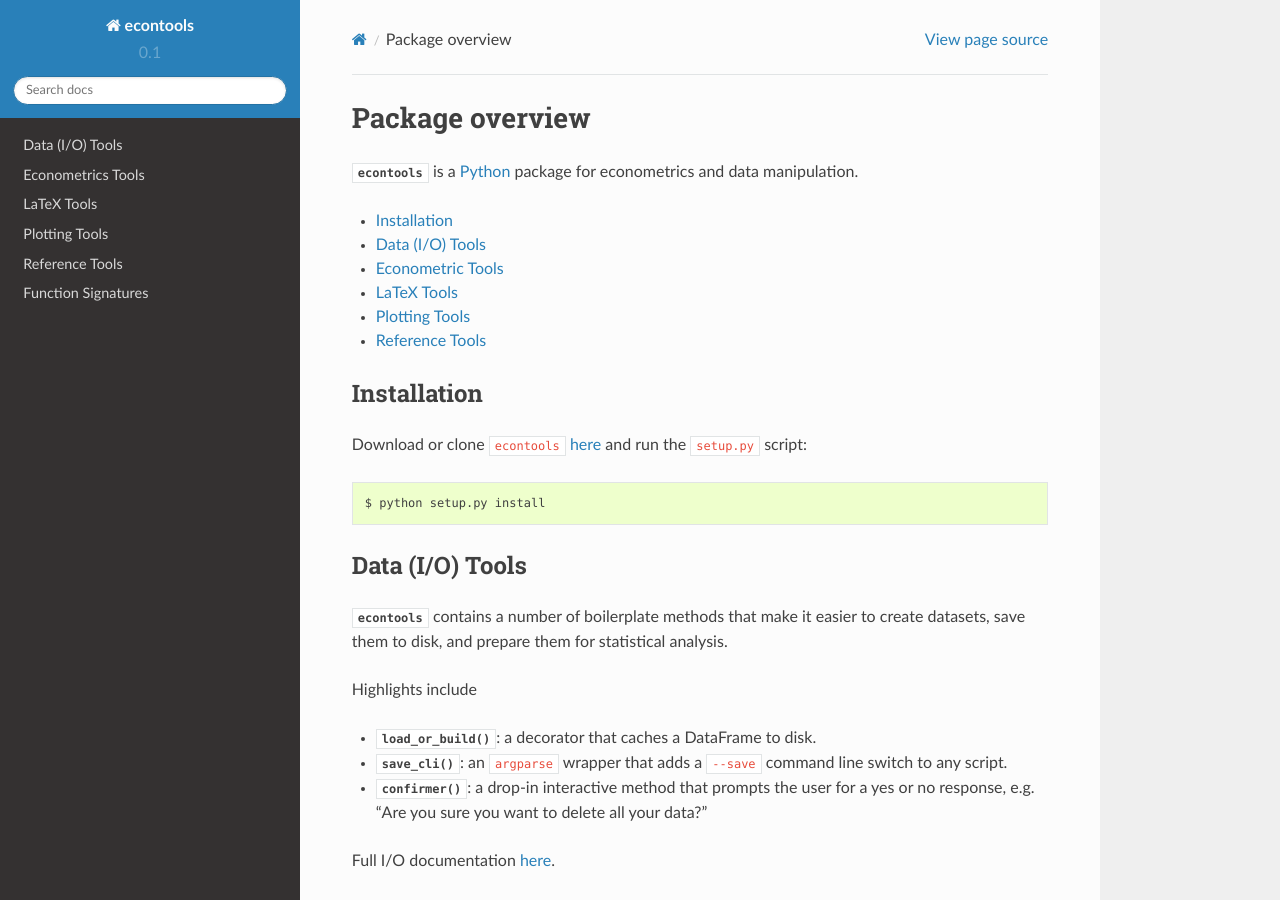
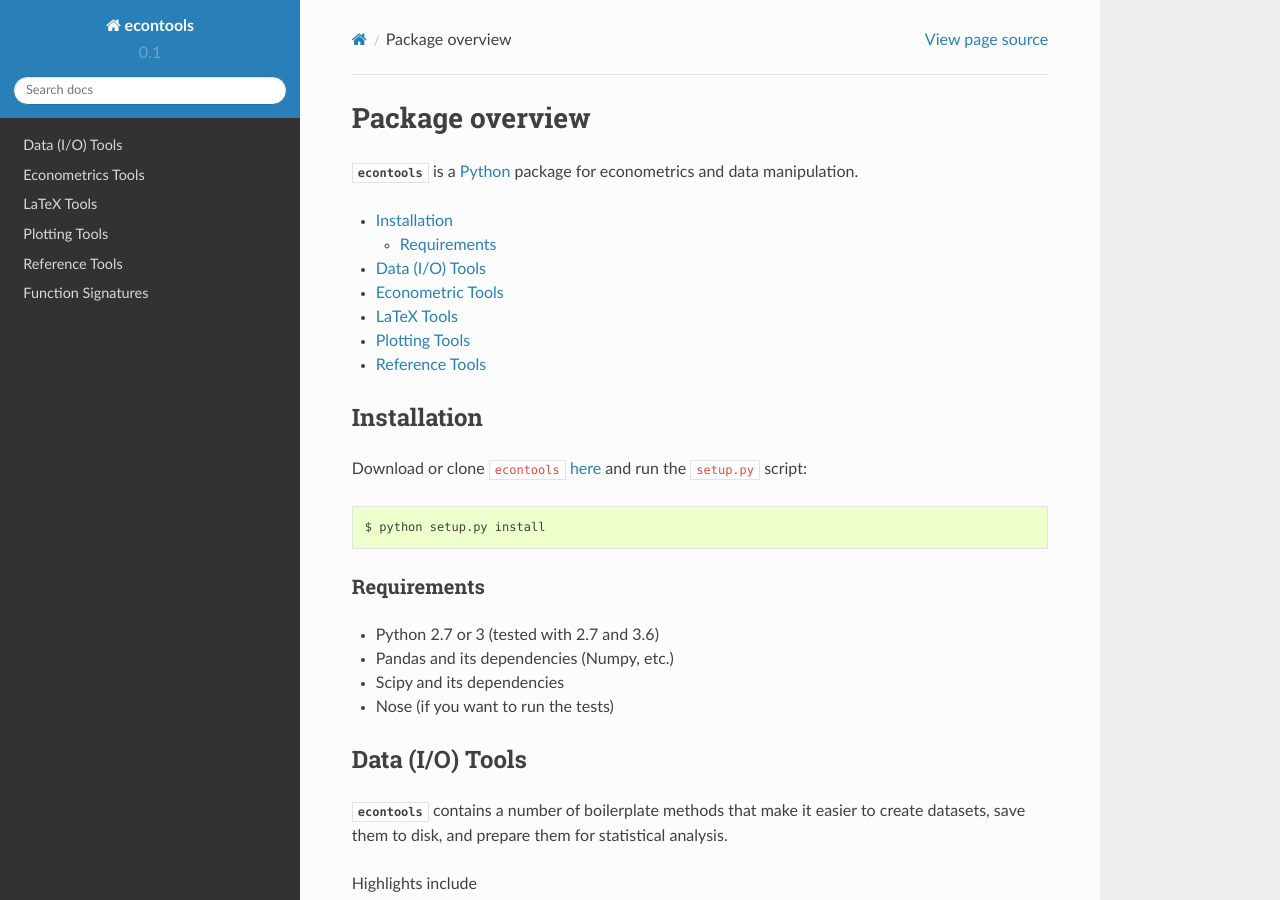
Before and after one commit to dmsul/econtools, a Sphinx documentation site: the page built from doc/source/index.rst, in a window 1280 px wide and 900 px high. Built offline with Sphinx 7.4.7 and the Read the Docs theme 2.0.0, drawn with Linux system fonts in a browser that asks for light colours.

Commit message:
Add requirements

```diff
--- a/doc/source/index.rst
+++ b/doc/source/index.rst
@@ -29,6 +29,14 @@
 `here <https://github.com/dmsul/econtools>`_ and run the ``setup.py`` script::
 
 $ python setup.py install
+
+Requirements
+++++++++++++
+
+* Python 2.7 or 3 (tested with 2.7 and 3.6)
+* Pandas and its dependencies (Numpy, etc.)
+* Scipy and its dependencies
+* Nose (if you want to run the tests)
 
 
 Data (I/O) Tools
```
